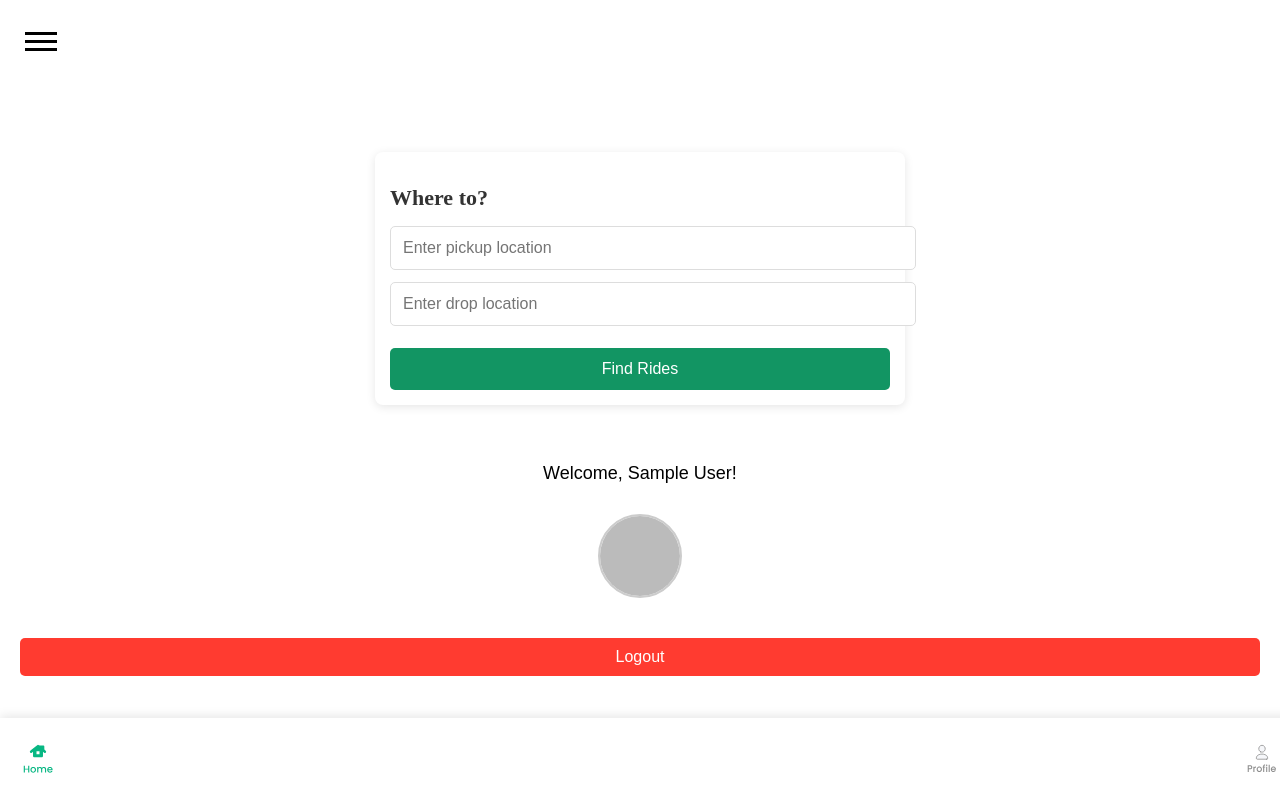
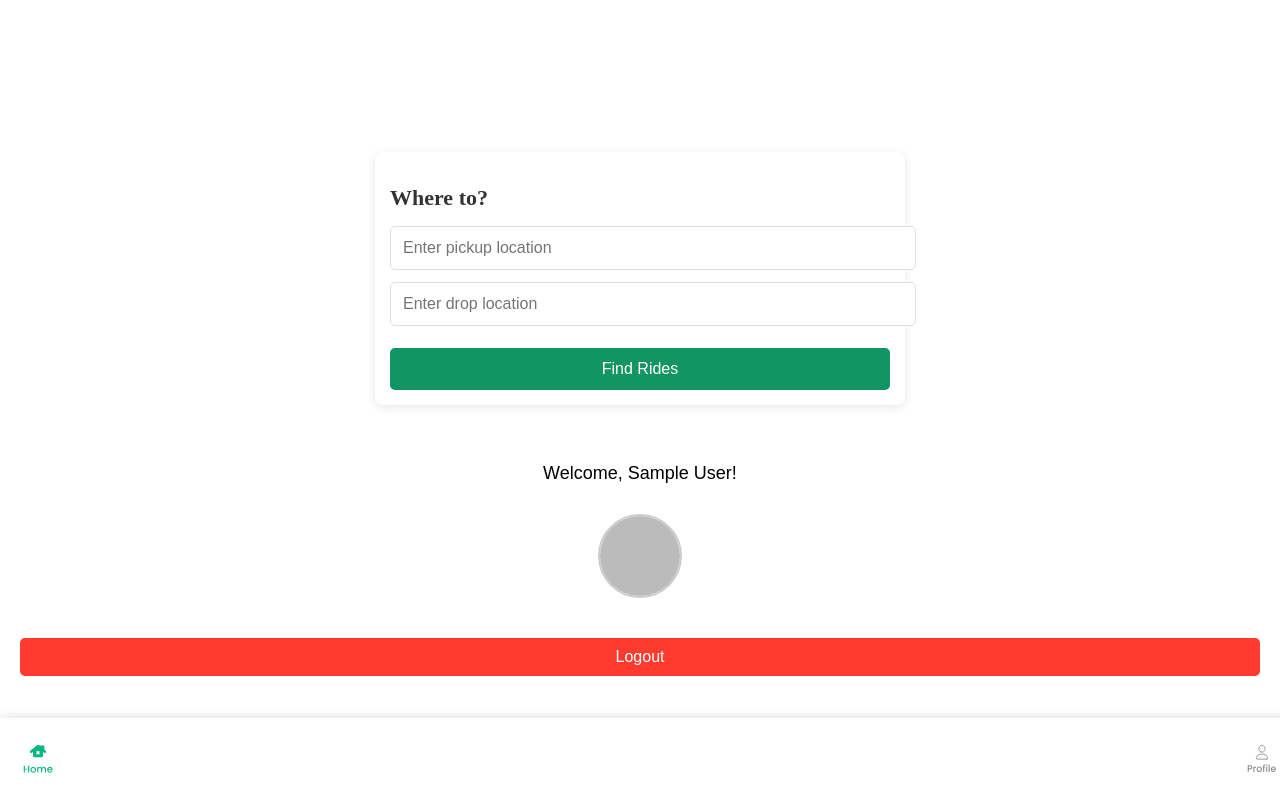
Before and after one commit to ohmschrodinger/Farelytic, a React (Create React App) app: page / in a window 1280 px wide. Built offline with nearby package versions, Linux system fonts and the light colour scheme; no server answers; sample sign-in values are in the browser's storage.

Commit message:
Update Home.jsx

```diff
--- a/src/pages/Home.jsx
+++ b/src/pages/Home.jsx
@@ -29,7 +29,7 @@ const Home = ({ user }) => {
   return (
     <div className="home-container">
       {/* Hamburger Menu */}
-      <HamburgerMenu onLogout={handleLogout} />
+      {/* <HamburgerMenu onLogout={handleLogout} /> */}
 
       {/* Location Search */}
       <LocationSearch onSearch={handleSearch} />
```
